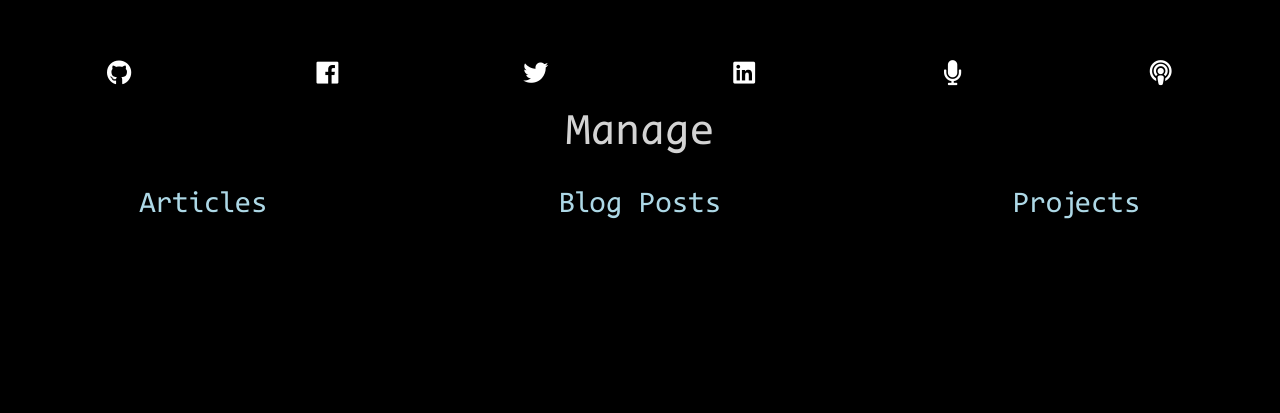
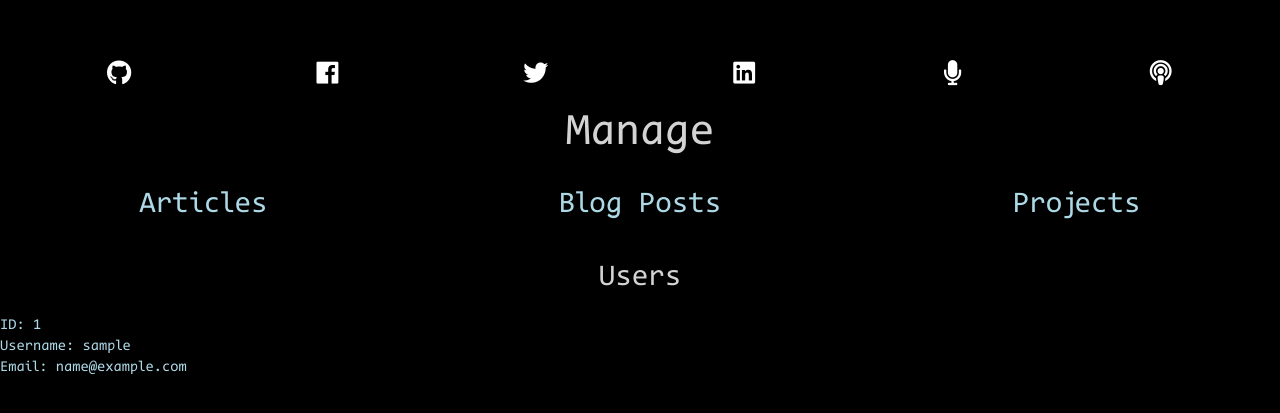
Before and after one commit to frankiebaffa/mysite-flask, a Flask app: template mysite/app/templates/manage.html in a window 1280 px wide. Shown: the top 413 px of the page. Run offline with Flask 2, Linux system fonts and the light colour scheme; tables that the repository leaves empty hold one stand-in row (values such as "Sample post"); the template is opened without the code that fills it: values that come from a table or form of the project are taken from there, most other values are stand-ins (such as "Sample title", 1, 10 or a date in 2020); some libraries are stand-ins or nearby versions.

Commit message:
add users in User table to display on manage template

```diff
--- a/mysite/app/templates/manage.html
+++ b/mysite/app/templates/manage.html
@@ -31,4 +31,19 @@
         </a>
     </div>
 </div>
+<div class="row">
+    <div class="col-lg-12">
+        <h2 class="submain">
+            Users
+        </h2>
+        {% for item in items %}
+            <p class="blogbody">
+                ID: {{ item.id }}<br>
+                Username: {{ item.username }}<br>
+                Email: {{ item.email }}<br>
+                <br>
+            </p>
+        {% endfor %}
+    </div>
+</div>
 {% endblock content %}
```
